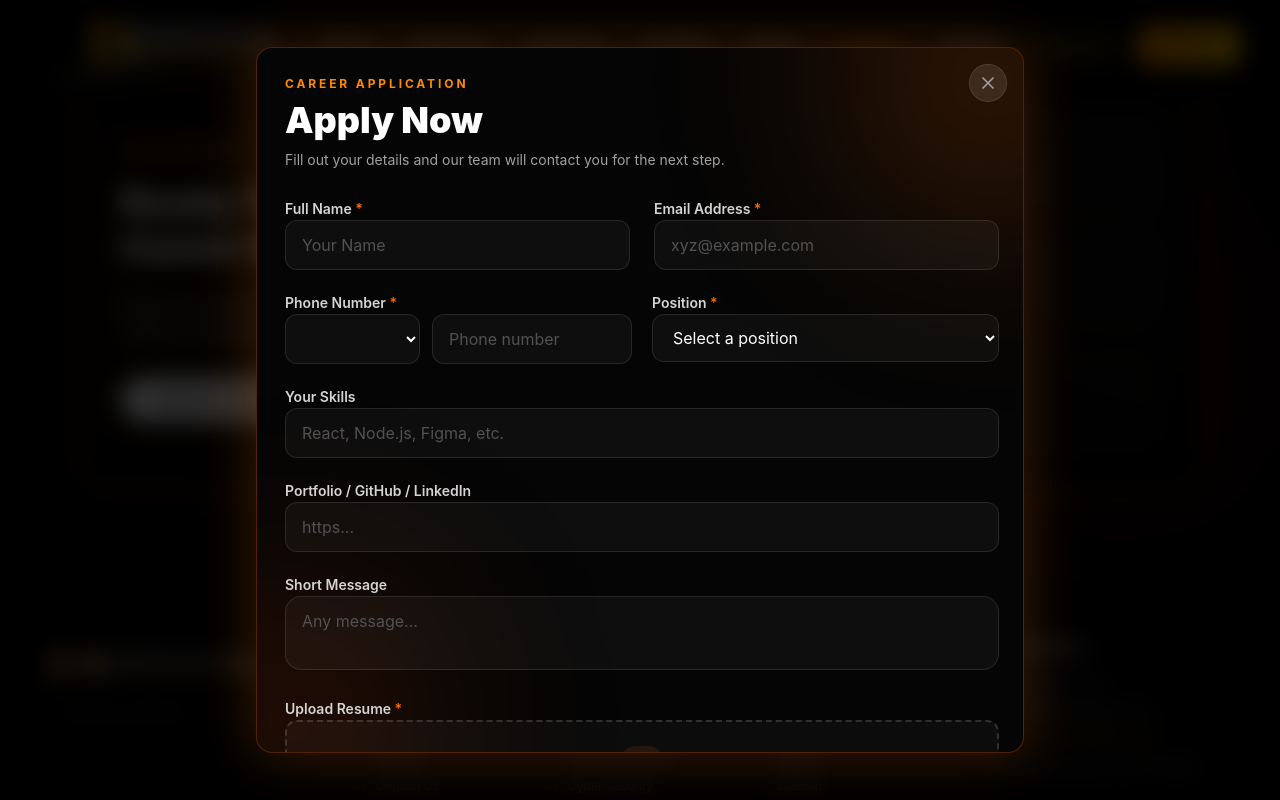
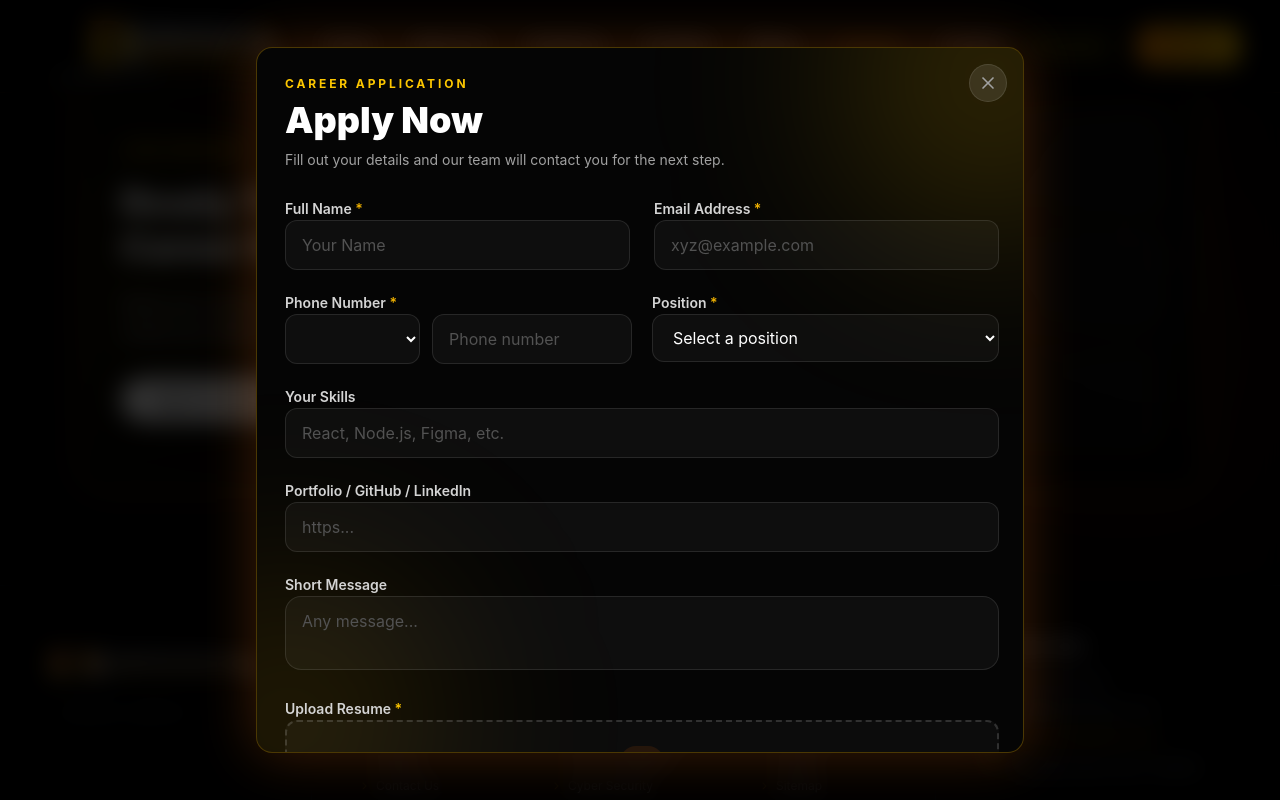
Before and after one commit to Riyakuila/DemoProject, a React (Vite) app in the folder Frontend/: page /careers in a window 1280 px wide. Both pictures are taken after a click on the button "Apply For Open Roles". Shown: the part 1567-2367 px from the top of the page. Built offline with nearby package versions, Linux system fonts and the light colour scheme.

Commit message:
change theme of career page

```diff
--- a/Frontend/src/Component/Careers.jsx
+++ b/Frontend/src/Component/Careers.jsx
@@ -263,14 +263,14 @@ function Careers() {
           <div className="mt-8 flex flex-wrap justify-center gap-4">
             <button
               onClick={scrollToRoles}
-              className="rounded-full bg-orange-500 px-6 py-3 text-sm font-bold text-black shadow-[0_0_30px_rgba(249,115,22,0.55)] transition hover:bg-white"
+              className="rounded-full bg-yellow-400 px-6 py-3 text-sm font-bold text-black shadow-[0_0_30px_rgba(249,115,22,0.55)] transition hover:bg-white"
             >
               View Open Roles
             </button>
 
             <button
               onClick={() => openForm()}
-              className="rounded-full border border-orange-500/60 px-6 py-3 text-sm font-bold text-orange-300 transition hover:bg-orange-500 hover:text-white"
+              className="rounded-full border border-yellow-500/40 px-6 py-3 text-sm font-bold text-orange-300 transition hover:bg-yellow-600 hover:text-white"
             >
               Apply Now
             </button>
@@ -285,7 +285,7 @@ function Careers() {
               whileInView={{ opacity: 1, y: 0 }}
               transition={{ duration: 0.5, delay: index * 0.08 }}
               viewport={{ once: true }}
-              className="group h-full rounded-2xl border border-white/10 bg-white/[0.035] p-6 transition-all duration-300 hover:border-orange-500/70 hover:bg-orange-500/10 hover:shadow-[0_0_35px_rgba(249,115,22,0.2)]"
+              className="group h-full rounded-2xl border border-white/10 bg-white/[0.035] p-6 transition-all duration-300 hover:border-yellow-500/50 hover:bg-yellow-500/10 hover:shadow-[0_0_35px_rgba(249,115,22,0.2)]"
             >
               <div className={iconBox}>
                 <Icon size={28} />
@@ -343,13 +343,13 @@ function Careers() {
 
                       <button
                         onClick={() => openForm(role.title)}
-                        className="mt-6 text-sm font-bold text-orange-400"
+                        className="mt-6 text-sm font-bold text-yellow-400"
                       >
                         Apply Now
                       </button>
                     </div>
 
-                    <div className="absolute inset-0 rounded-2xl border border-orange-500/50 bg-[#090909] p-6 shadow-[0_0_40px_rgba(249,115,22,0.22)] [backface-visibility:hidden] [transform:rotateY(180deg)]">
+                    <div className="absolute inset-0 rounded-2xl border border-yellow-500/40 bg-[#090909] p-6 shadow-[0_0_40px_rgba(249,115,22,0.22)] [backface-visibility:hidden] [transform:rotateY(180deg)]">
                       <div className={iconBox}>
                         <Icon size={28} />
                       </div>
@@ -361,7 +361,7 @@ function Careers() {
 
                       <button
                         onClick={() => openForm(role.title)}
-                        className="mt-5 text-sm font-bold text-orange-400"
+                        className="mt-5 text-sm font-bold text-yellow-400"
                       >
                         Apply Now
                       </button>
@@ -373,8 +373,8 @@ function Careers() {
           </div>
         </div>
 
-        <div className="relative mt-20 overflow-hidden rounded-[1rem] border border-orange-500/40 bg-black p-6 shadow-[0_0_35px_rgba(249,115,22,0.18)] md:p-10">
-          <div className="absolute -left-24 top-1/2 h-72 w-72 -translate-y-1/2 rounded-full bg-orange-500/10 blur-[100px]" />
+        <div className="relative mt-20 overflow-hidden rounded-[1rem] border border-yellow-400/30 bg-black p-6 shadow-[0_0_35px_rgba(249,115,22,0.18)] md:p-10">
+          <div className="absolute -left-24 top-1/2 h-72 w-72 -translate-y-1/2 rounded-full bg-yellow-500/10 blur-[100px]" />
           <div className="absolute -right-20 top-10 h-60 w-60 rounded-full bg-white/5 blur-[100px]" />
 
           <div className="relative grid gap-10 lg:grid-cols-[0.9fr_1.1fr] lg:items-center">
@@ -384,7 +384,7 @@ function Careers() {
               transition={{ duration: 0.6 }}
               viewport={{ once: true }}
             >
-              <p className="text-sm font-semibold uppercase tracking-[0.15em] text-orange-400">
+              <p className="text-sm font-semibold uppercase tracking-[0.15em] text-yellow-500">
                 Join Driksha
               </p>
 
@@ -399,7 +399,7 @@ function Careers() {
 
               <button
                 onClick={() => openForm()}
-                className="mt-8 rounded-full bg-white px-8 py-3 text-sm font-bold text-black transition hover:bg-orange-500 hover:shadow-[0_0_35px_rgba(249,115,22,0.6)]"
+                className="mt-8 rounded-full bg-white px-8 py-3 text-sm font-bold text-black transition hover:bg-yellow-500 hover:shadow-[0_0_35px_rgba(249,115,22,0.6)]"
               >
                 Apply For Open Roles
               </button>
@@ -417,7 +417,7 @@ function Careers() {
                   key={item}
                   whileHover={{ x: 12, scale: 1.02 }}
                   transition={{ type: "spring", stiffness: 260, damping: 18 }}
-                  className="group flex items-center gap-5 rounded-2xl border border-orange-300/20 bg-white/[0.03] p-5 shadow-[0_0_18px_rgba(249,115,22,0.08)] transition hover:bg-white/[0.10]"
+                  className="group flex items-center gap-5 rounded-2xl border border-yellow-300/20 bg-white/[0.03] p-5 shadow-[0_0_18px_rgba(249,115,22,0.08)] transition hover:bg-white/[0.10]"
                 >
                   <div className={iconBox}>
                     <CheckCircle2 size={23} />
@@ -444,23 +444,23 @@ function Careers() {
               animate={{ opacity: 1, scale: 1, y: 0 }}
               exit={{ opacity: 0, scale: 0.94, y: 25 }}
               transition={{ duration: 0.3 }}
-              className="relative w-full max-w-3xl overflow-hidden rounded-2xl border border-orange-500/30 bg-[#050505] shadow-[0_0_55px_rgba(249,115,22,0.25)]"
+              className="relative w-full max-w-3xl overflow-hidden rounded-2xl border border-yellow-500/30 bg-[#050505] shadow-[0_0_55px_rgba(249,115,22,0.25)]"
             >
               <button
                 onClick={() => setShowForm(false)}
-                className="absolute right-4 top-4 z-30 rounded-full border border-white/10 bg-white/10 p-2 text-neutral-400 transition hover:border-orange-500 hover:bg-orange-500 hover:text-white"
+                className="absolute right-4 top-4 z-30 rounded-full border border-white/10 bg-white/10 p-2 text-neutral-400 transition hover:border-yellow-400 hover:bg-yellow-400 hover:text-white"
               >
                 <X size={20} />
               </button>
 
-              <div className="pointer-events-none absolute -right-28 -top-28 h-72 w-72 rounded-full bg-orange-500/20 blur-[100px]" />
-              <div className="pointer-events-none absolute -bottom-28 -left-28 h-72 w-72 rounded-full bg-orange-600/15 blur-[100px]" />
+              <div className="pointer-events-none absolute -right-28 -top-28 h-72 w-72 rounded-full bg-yellow-400/20 blur-[100px]" />
+              <div className="pointer-events-none absolute -bottom-28 -left-28 h-72 w-72 rounded-full bg-yellow-500/15 blur-[100px]" />
 
               <div className="relative z-10 max-h-[88vh] overflow-y-auto overflow-x-hidden overscroll-contain p-5 pr-4 md:p-7 md:pr-6">
                 {!submitted ? (
                   <>
                     <div className="mb-6 pr-12">
-                      <p className="mb-2 text-xs font-bold uppercase tracking-[0.24em] text-orange-400">
+                      <p className="mb-2 text-xs font-bold uppercase tracking-[0.24em] text-yellow-400">
                         Career Application
                       </p>
                       <h2 className="text-3xl font-black text-white md:text-4xl">
@@ -507,7 +507,7 @@ function Careers() {
 
                         <div className="group min-w-0 space-y-1.5">
                           <label className="text-sm font-semibold text-neutral-300 transition group-focus-within:text-orange-400">
-                            Position <span className="text-orange-500">*</span>
+                            Position <span className="text-yellow-500">*</span>
                           </label>
 
                           <select
@@ -521,8 +521,8 @@ function Careers() {
                             }}
                             className={`${inputClass} ${
                               errors.position
-                                ? "border-red-500 focus:ring-red-500/20"
-                                : "border-white/10 focus:ring-orange-500/20"
+                                ? "border-yellow-400 focus:ring-yellow-400/20"
+                                : "border-white/10 focus:ring-yellow-400/20"
                             }`}
                           >
                             <option value="" className="bg-black">
@@ -568,7 +568,7 @@ function Careers() {
                       />
 
                       <div className="group min-w-0 space-y-1.5">
-                        <label className="text-sm font-semibold text-neutral-300 transition group-focus-within:text-orange-400">
+                        <label className="text-sm font-semibold text-neutral-300 transition group-focus-within:text-yellow-400">
                           Short Message
                         </label>
 
@@ -579,14 +579,14 @@ function Careers() {
                             updateForm("message", e.target.value)
                           }
                           placeholder="Any message..."
-                          className="w-full min-w-0 resize-none rounded-2xl border border-white/10 bg-white/[0.04] px-4 py-3 text-white placeholder:text-neutral-600 outline-none transition duration-300 hover:border-orange-500/60 hover:bg-white/[0.06] focus:border-orange-500 focus:bg-white/[0.07] focus:ring-2 focus:ring-orange-500/20"
+                          className="w-full min-w-0 resize-none rounded-2xl border border-white/10 bg-white/[0.04] px-4 py-3 text-white placeholder:text-neutral-600 outline-none transition duration-300 hover:border-yellow-500/60 hover:bg-white/[0.06] focus:border-yellow-500 focus:bg-white/[0.07] focus:ring-2 focus:ring-yellow-500/20"
                         />
                       </div>
 
                       <div className="min-w-0 space-y-1.5">
                         <label className="text-sm font-semibold text-neutral-300">
                           Upload Resume{" "}
-                          <span className="text-orange-500">*</span>
+                          <span className="text-yellow-400">*</span>
                         </label>
 
                         <div
@@ -602,10 +602,10 @@ function Careers() {
                           onDrop={handleDrop}
                           className={`relative min-w-0 cursor-pointer rounded-xl border-2 border-dashed transition duration-300 ${
                             isDragging
-                              ? "border-orange-500 bg-orange-500/10"
+                              ? "border-yellow-500 bg-yellow-400/10"
                               : errors.resume
                               ? "border-red-500/50 bg-red-500/5"
-                              : "border-white/15 bg-white/[0.03] hover:border-orange-500/70 hover:bg-orange-500/5"
+                              : "border-white/15 bg-white/[0.03] hover:border-yellow-500/70 hover:bg-orange-500/5"
                           }`}
                         >
                           <input
@@ -618,7 +618,7 @@ function Careers() {
 
                           {!fileName ? (
                             <div className="flex flex-col items-center justify-center py-6 text-center">
-                              <div className="mb-3 rounded-2xl bg-orange-500/10 p-3 text-orange-400">
+                              <div className="mb-3 rounded-2xl bg-orange-500/10 p-3 text-yellow-400">
                                 <Upload size={20} />
                               </div>
                               <p className="text-sm font-medium text-neutral-300">
@@ -631,7 +631,7 @@ function Careers() {
                           ) : (
                             <div className="flex min-w-0 items-center justify-between px-4 py-3">
                               <div className="flex min-w-0 items-center gap-3 overflow-hidden">
-                                <div className="shrink-0 rounded-xl bg-orange-500/10 p-2 text-orange-400">
+                                <div className="shrink-0 rounded-xl bg-yellow-500/10 p-2 text-yellow-400">
                                   <FileText size={18} />
                                 </div>
                                 <span className="min-w-0 truncate text-sm text-neutral-300">
@@ -664,7 +664,7 @@ function Careers() {
                         type="submit"
                         whileHover={{ scale: 1.015 }}
                         whileTap={{ scale: 0.98 }}
-                        className="group relative mt-5 w-full overflow-hidden rounded-xl bg-gradient-to-r from-orange-500 to-orange-600 px-6 py-3.5 font-bold text-white shadow-[0_0_28px_rgba(249,115,22,0.28)] transition hover:shadow-[0_0_40px_rgba(249,115,22,0.45)]"
+                        className="group relative mt-5 w-full overflow-hidden rounded-xl bg-gradient-to-r from-yellow-400 to-yellow-500 px-6 py-3.5 font-bold text-white shadow-[0_0_28px_rgba(249,115,22,0.28)] transition hover:shadow-[0_0_40px_rgba(249,115,22,0.45)]"
                       >
                         <span className="relative z-10 flex items-center justify-center gap-2">
                           Submit Application
@@ -683,8 +683,8 @@ function Careers() {
                     animate={{ opacity: 1, scale: 1 }}
                     className="flex min-h-[430px] flex-col items-center justify-center text-center"
                   >
-                    <div className="rounded-full bg-orange-500/20 p-4">
-                      <CheckCircle2 size={56} className="text-orange-400" />
+                    <div className="rounded-full bg-yellow-500/20 p-4">
+                      <CheckCircle2 size={56} className="text-yellow-400" />
                     </div>
 
                     <h2 className="mt-6 text-3xl font-bold text-white">
@@ -698,7 +698,7 @@ function Careers() {
 
                     <button
                       onClick={() => setShowForm(false)}
-                      className="mt-8 rounded-full bg-gradient-to-r from-orange-500 to-orange-600 px-8 py-2.5 font-bold text-white transition hover:shadow-lg hover:shadow-orange-500/30"
+                      className="mt-8 rounded-full bg-gradient-to-r from-yellow-500 to-yellow-600 px-8 py-2.5 font-bold text-white transition hover:shadow-lg hover:shadow-yellow-500/30"
                     >
                       Close
                     </button>
@@ -722,15 +722,15 @@ function PhoneInputBox({
 }) {
   return (
     <div className="group min-w-0 space-y-1.5">
-      <label className="text-sm font-semibold text-neutral-300 transition group-focus-within:text-orange-400">
-        Phone Number <span className="text-orange-500">*</span>
+      <label className="text-sm font-semibold text-neutral-300 transition group-focus-within:text-yellow-400">
+        Phone Number <span className="text-yellow-500">*</span>
       </label>
 
       <div className="grid grid-cols-[135px_1fr] gap-3">
         <select
           value={phoneCode}
           onChange={(e) => onCodeChange(e.target.value)}
-          className="w-full min-w-0 rounded-xl border border-white/10 bg-white/[0.04] px-3 py-3 text-sm text-white outline-none transition duration-300 hover:border-orange-500/60 hover:bg-white/[0.06] focus:border-orange-500 focus:bg-white/[0.07] focus:ring-2 focus:ring-orange-500/20"
+          className="w-full min-w-0 rounded-xl border border-white/10 bg-white/[0.04] px-3 py-3 text-sm text-white outline-none transition duration-300 hover:border-yellow-400/60 hover:bg-white/[0.06] focus:border-yellow-500 focus:bg-white/[0.07] focus:ring-2 focus:ring-yellow-400/20"
         >
           {countryOptions.map((country) => (
             <option
@@ -751,7 +751,7 @@ function PhoneInputBox({
           className={`${inputClass} ${
             error
               ? "border-red-500 focus:ring-red-500/20"
-              : "border-white/10 focus:ring-orange-500/20"
+              : "border-white/10 focus:ring-yellow-400/20"
           }`}
         />
       </div>
@@ -772,9 +772,9 @@ function FormInput({
 }) {
   return (
     <div className="group min-w-0 space-y-1.5">
-      <label className="text-sm font-semibold text-neutral-300 transition group-focus-within:text-orange-400">
+      <label className="text-sm font-semibold text-neutral-300 transition group-focus-within:text-yellow-400">
         {label}
-        {required && <span className="text-orange-500"> *</span>}
+        {required && <span className="text-yellow-500"> *</span>}
       </label>
 
       <input
@@ -785,7 +785,7 @@ function FormInput({
         className={`${inputClass} ${
           error
             ? "border-red-500 focus:ring-red-500/20"
-            : "border-white/10 focus:ring-orange-500/20"
+            : "border-white/10 focus:ring-yellow-500/20"
         }`}
       />
 
```
Also changed, not shown: Frontend/src/Component/Navbar.jsx (+0 -189 lines).
